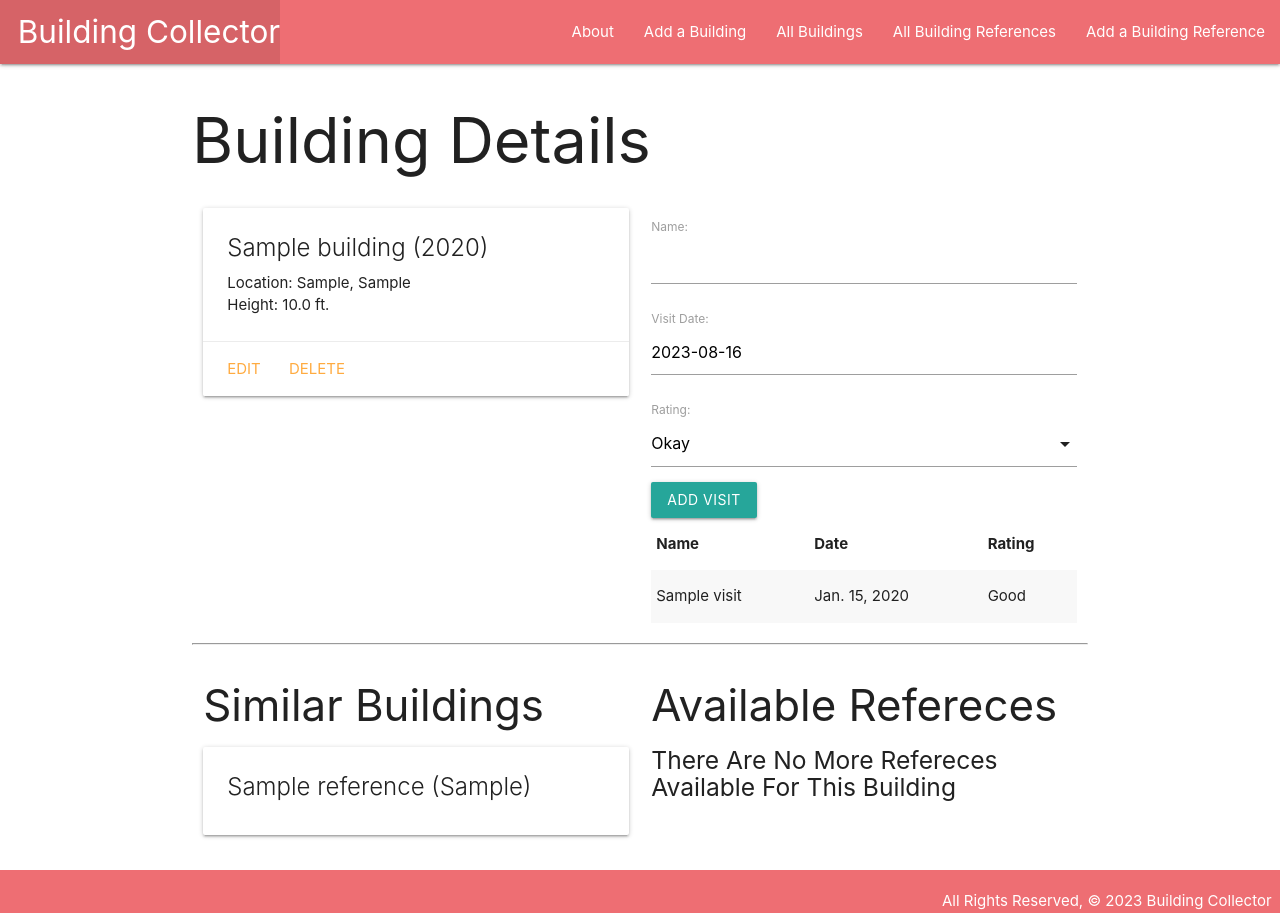
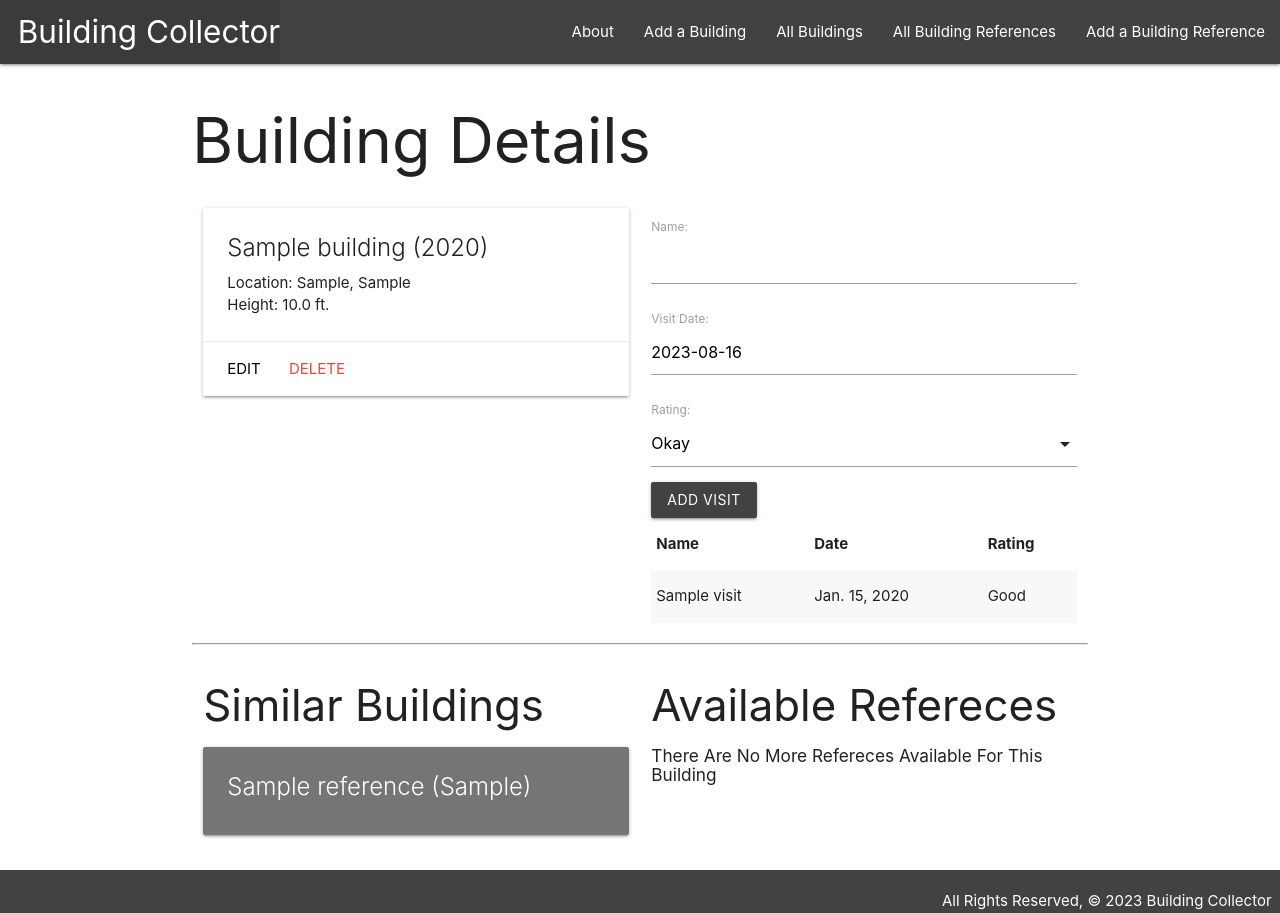
Before and after one commit to georgealv96/building-collector-app, a Django app: page /buildings/1/ in a window 1280 px wide. Run offline with Django 4.2, Linux system fonts and the light colour scheme; tables that the repository leaves empty hold one stand-in row (values such as "Sample post").

Commit message:
adding extra styling features

```diff
--- a/main_app/templates/base.html
+++ b/main_app/templates/base.html
@@ -14,7 +14,7 @@
 <body>
   <header class="navbar-fixed">
     <nav>
-      <div class="nav-wrapper">
+      <div class="nav-wrapper grey darken-3">
         <ul>
           <li><a href="{% url 'home' %}" class="left brand-logo">&nbsp;&nbsp;Building Collector</a></li>
         </ul>
@@ -32,7 +32,7 @@
     {% block content %}
     {% endblock %}
   </main>
-  <footer class="page-footer">
+  <footer class="page-footer grey darken-3">
     <div class="right">All Rights Reserved, &copy; 2023 Building Collector &nbsp;</div>
   </footer>
 </body>
--- a/main_app/templates/buildings/detail.html
+++ b/main_app/templates/buildings/detail.html
@@ -12,8 +12,8 @@
         <p>Height: {{ building.height_in_feet}} ft.</p>
       </div>
       <div class="card-action">
-        <a href="{% url 'buildings_update' building.id %}">Edit</a>
-        <a href="{% url 'buildings_delete' building.id %}">Delete</a>
+        <a href="{% url 'buildings_update' building.id %}" class="black-text">Edit</a>
+        <a href="{% url 'buildings_delete' building.id %}" class="red-text">Delete</a>
       </div>
     </div>
   </div>
@@ -22,7 +22,7 @@
     <form action="{% url 'add_visit' building.id %}" method="POST">
       {% csrf_token %}
       {{ visit_form.as_p }}
-      <input type="submit" class="btn" value="Add Visit">
+      <input type="submit" class="btn grey darken-3" value="Add Visit">
     </form>
 
     <table class="striped">
@@ -48,9 +48,9 @@
     <h3>Similar Buildings</h3>
     {% if building.references.count %}
       {% for reference in building.references.all %}
-        <div class="card">
+        <div class="card grey darken-1">
           <div class="card-content">
-            <span class="card-title">
+            <span class="card-title white-text">
               {{ reference.name }} ({{ reference.country }})
             </span>
           </div>
@@ -64,9 +64,9 @@
     <h3>Available Refereces</h3>
     {% if references.count %}
       {% for reference in references.all %}
-        <div class="card">
+        <div class="card grey darken-1">
           <div class="card-content">
-            <span class="card-title">
+            <span class="card-title white-text">
               {{ reference.name }} ({{ reference.country }})
             </span>
           </div>
@@ -79,7 +79,7 @@
         </div>
       {% endfor %}
     {% else %}
-      <h5>There Are No More Refereces Available For This Building</h5>
+      <h6>There Are No More Refereces Available For This Building</h6>
     {% endif %}
   </div>
 </div>
--- a/main_app/templates/buildings/index.html
+++ b/main_app/templates/buildings/index.html
@@ -4,8 +4,8 @@
 <h1>List of Buildings</h1>
 
 {% for building in buildings %}
-<div class="card">
-  <a href="{% url 'detail' building.id %}">
+<div class="card grey darken-1">
+  <a href="{% url 'detail' building.id %}" class="white-text">
     <div class="card-content">
       <span class="card-title">{{ building.name }} ({{ building.opening_year }})</span>
       <p>Location: {{ building.city }}, {{ building.country }}</p>
--- a/main_app/templates/main_app/building_confirm_delete.html
+++ b/main_app/templates/main_app/building_confirm_delete.html
@@ -3,11 +3,11 @@
 {% block content %}
   <h1>Delete Building</h1>
 
-  <h4>Are you sure you want to delete <span class="teal-text">{{ object.name }}</span>?</h4>
+  <h4>Are you sure you want to delete <span class="grey-text text-darken-2">{{ object.name }}</span>?</h4>
 
   <form action="" method="POST">
     {% csrf_token %}
-    <input type="submit" value="Yes - Delete!" class="btn">
-    <a href="{% url 'detail' building.id %}">Cancel</a>
+    <input type="submit" value="Yes - Delete!" class="btn red">
+    <a href="{% url 'detail' building.id %}" class="btn black-text">Cancel</a>
   </form>
 {% endblock %}
--- a/main_app/templates/main_app/building_form.html
+++ b/main_app/templates/main_app/building_form.html
@@ -11,7 +11,7 @@
   <form action="" method="POST">
     <!-- Django requires the following for security purposes -->
     {% csrf_token %}
-    <table>
+    <table class="yellow-text">
       <!-- Render the inputs inside of <tr>s & <td>s -->
         {{ form.as_table }}
     </table>
--- a/main_app/templates/main_app/reference_form.html
+++ b/main_app/templates/main_app/reference_form.html
@@ -5,10 +5,10 @@
   <h1>Add Building Reference</h1>
   <form action="" method="POST">
     {% csrf_token %}
-    <table>
+    <table class="thing">
       {{ form.as_table }}
     </table>
-    <input type="submit" value="Submit" class="btn">
+    <input type="submit" value="Submit" class="btn grey darken-3">
   </form>
 
 {% endblock %}
--- a/main_app/templates/main_app/reference_list.html
+++ b/main_app/templates/main_app/reference_list.html
@@ -4,8 +4,8 @@
 <h1>Building References List</h1>
 
 {% for reference in reference_list %}
-  <div class="card">
-    <div class="card-content">
+  <div class="card grey darken-1">
+    <div class="card-content white-text">
       <h5 class="card_title">{{ reference.name }}</h5>
       <p>Located in {{ reference.country }}</p>
     </div>
```
